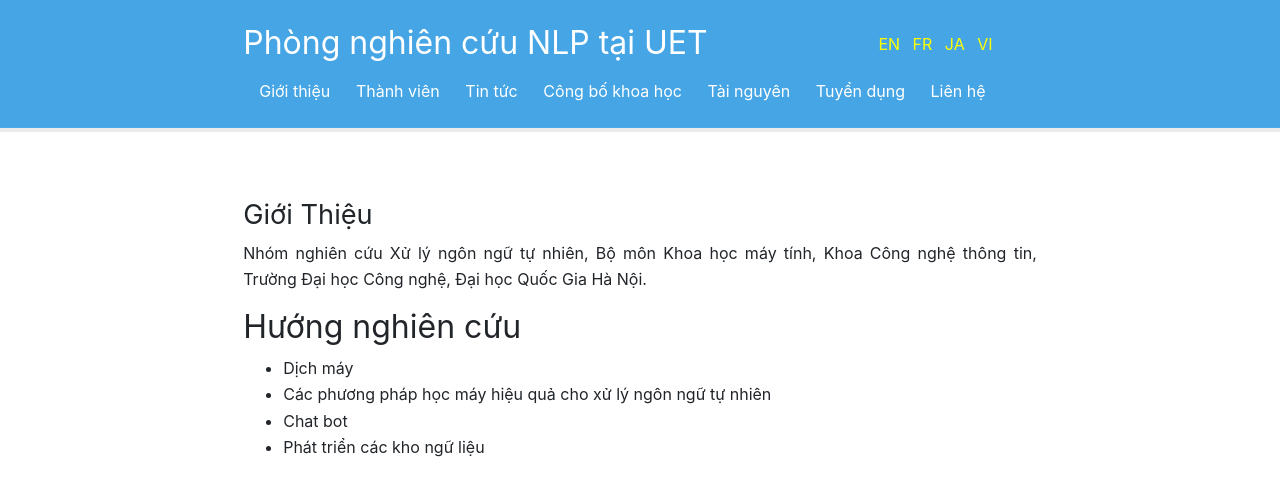
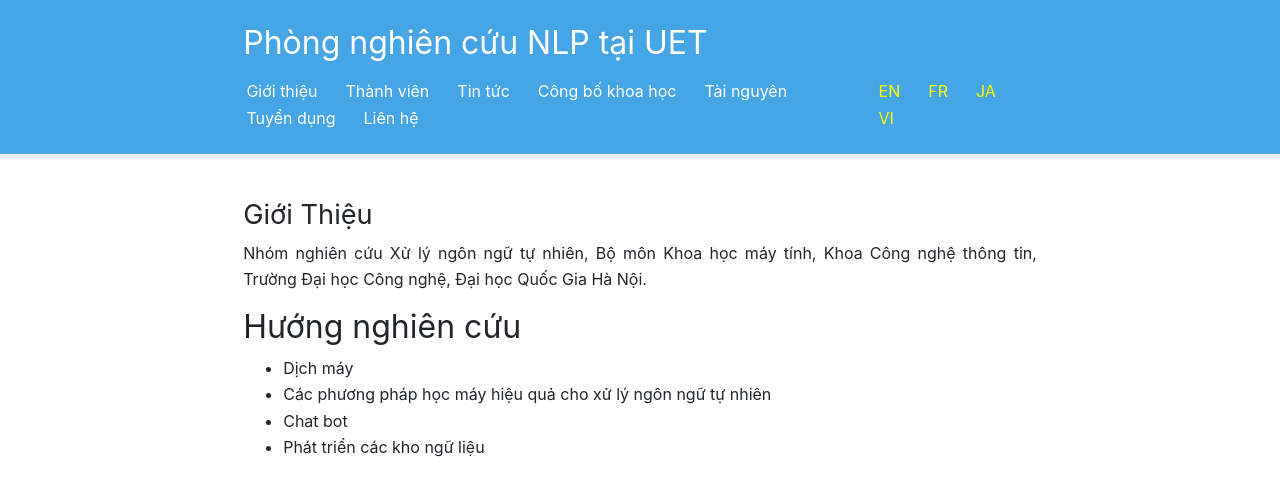
Before and after one commit to uetnlp/uetnlp.github.io, a Jekyll site: the page built from vi/Introduction.md, in a window 1280 px wide. Shown: the top 496 px of the page. Built offline with Jekyll 4.4.1, drawn with Linux system fonts in a browser that asks for light colours.

Commit message:
update interface

```diff
--- a/_layouts/default.html
+++ b/_layouts/default.html
@@ -52,7 +52,7 @@
 
       <div class="col-sm-3">
         <!-- Start define languages options -->
-        {% assign pages=site.pages | where:"ref", page.ref | sort: 'lang' %}
+        <!-- {% assign pages=site.pages | where:"ref", page.ref | sort: 'lang' %}
         <div class="lang" style="margin-top: 7px;">
           <ul style="display: inline; color: yellow;">
             {% for node in pages %}
@@ -63,7 +63,7 @@
               </li>
             {% endfor %}
           </ul>
-        </div>
+        </div>     -->
       </div>
       <!-- End -->
     </div>
@@ -95,14 +95,14 @@
                 {% endfor %}
             </ul>
             <!-- {% assign pages=site.pages | where:"ref", page.ref | sort: 'lang' %}             -->
-            <!-- <ul class="nav navbar-nav navbar-right" id="ul_lang">
+            <ul class="nav navbar-nav navbar-right" id="ul_lang">
                 {% for node in pages %}
                   <li class="nav-item">
                     <a class="{{ node.lang }}"
                       href="{{ node.url }}">{{ node.lang }}</a>
                   </li>
                 {% endfor %}
-            </ul>             -->
+            </ul>
           </div><!-- /.navbar-collapse -->
       </nav>
       {% if site.icons %}
--- a/assets/css/custom_header.css
+++ b/assets/css/custom_header.css
@@ -1,7 +1,60 @@
 .nav-up {
     top: -100%;
-}
+  }
 
-.nav-down {
+  .nav-down {
     top: 0;
-}
+  }
+
+  .navbar {
+    background-color: #46A5E5;
+    border-radius: 0%;
+    font-size: 16px;
+  }
+
+  .navbar li a {
+    text-align: center;
+    padding: 0px 28px 0px 0px;
+    text-decoration: none;
+  }
+
+  .navbar li a:hover {
+    color: rgb(122, 202, 255);
+    background-color: #46A5E5;
+  }
+
+  .navbar li a.active {
+    color: rgb(122, 202, 255);
+  }
+
+  .navbar #log_out:hover {
+    color: rgb(122, 202, 255);
+    background-color: #46A5E5;
+  }
+
+  .navbar .icon-bar {
+    background-color: #ffffff;
+  }
+
+  .navbar #btn_menu:hover {
+    color: rgb(204, 204, 204);
+  }
+
+  .navbar #btn_menu {
+    float: left;
+    width: 50px;
+    color: rgb(241, 241, 241);
+    margin-bottom: 10px;
+    border: none;
+    outline: none;
+  }
+
+  #ul_lang {
+    font-size: 16px;
+    color: yellow;
+    float: right;
+  }
+
+  #div_content {
+    font-size: 16px;
+  }
```
